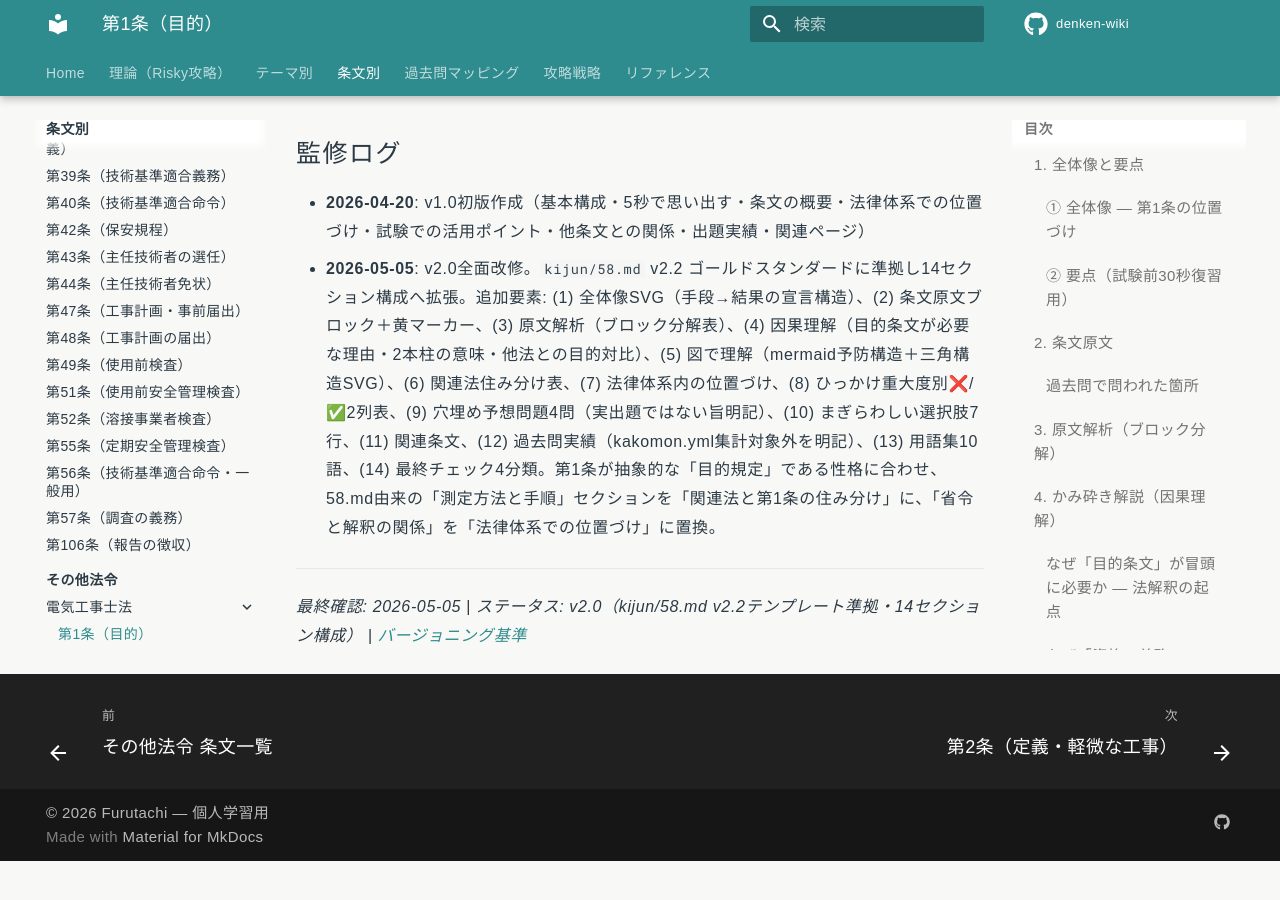
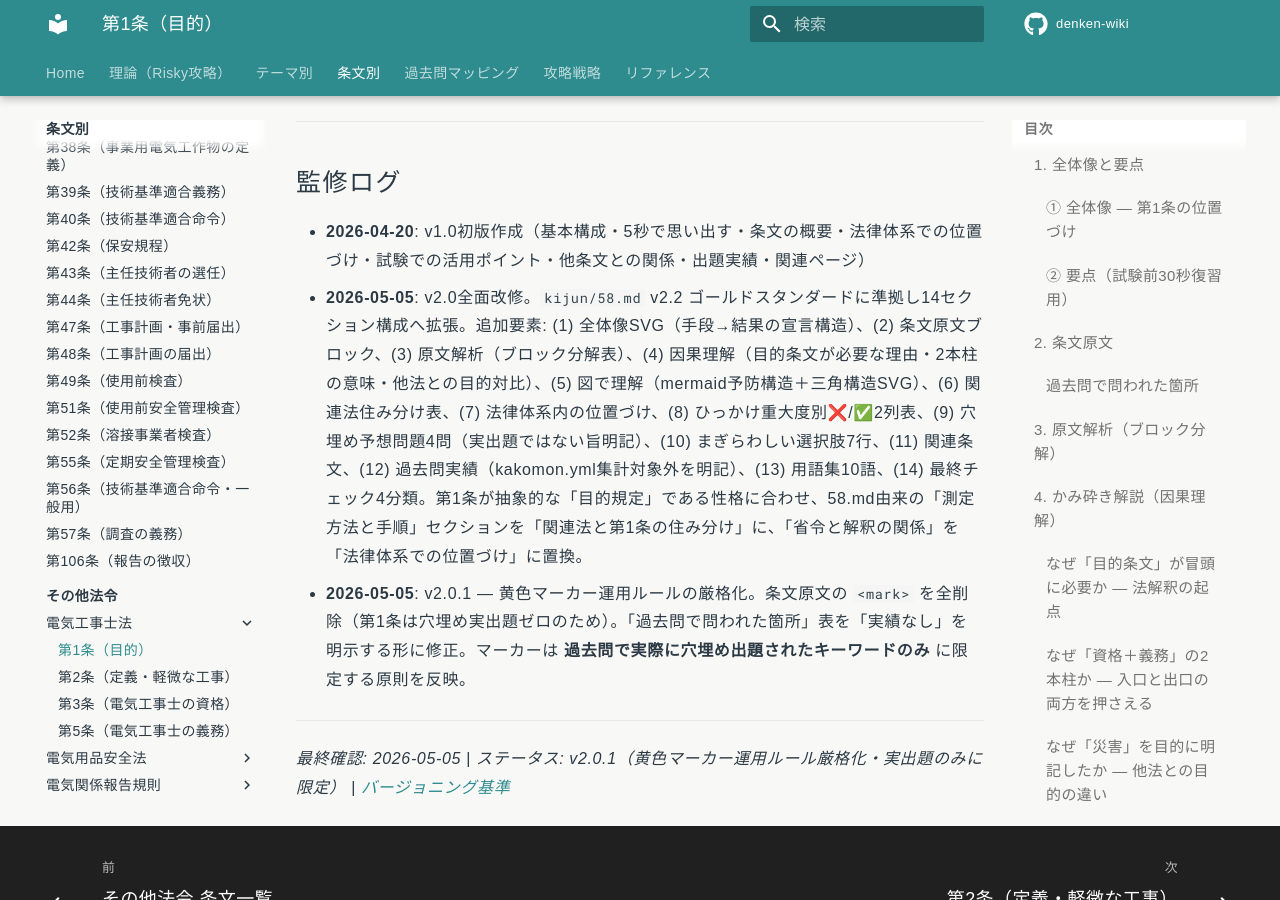
Before and after one commit to kfurufuru/denken-wiki, an MkDocs documentation site: the page built from docs/articles/other/koji-shi-1.md, in a window 1280 px wide and 900 px high, scrolled down 15679 px. Built offline with MkDocs 1.6.1 and Material for MkDocs 9.7.7, drawn with Linux system fonts in a browser that asks for light colours; comment, search, counter and statistics services are not loaded; before the commit the page ends 16540 px from its top, so only the background shows below that; some of the changed text lies outside the part shown.

Commit message:
fix(koji-shi-1): 黄色マーカー運用ルール厳格化（v2.0.1）
- 条文原文の <mark> を全削除（第1条は穴埋め実出題ゼロのため）
- 凡例を「過去問で実際に穴埋め出題されたキーワード（本条は該当なし）」に修正
- 「過去問で問われた箇所」表を「実績なし」明示形式に変更
- 品質スコア: 100/100 維持

ルール: マーカーは予想・想定ではなく、年度・問番号・形式（穴埋め）が
特定できる実出題のみに限定する。

```diff
--- a/docs/articles/other/koji-shi-1.md
+++ b/docs/articles/other/koji-shi-1.md
@@ -93,23 +93,23 @@
 
 **電気工事士法 第1条（目的）**
 
-> この法律は、<mark>電気工事の作業に従事する者</mark>の<mark>資格及び義務</mark>を定め、もつて<mark>電気工事の欠陥による災害の発生の防止</mark>に<mark>寄与</mark>することを目的とする。
+> この法律は、電気工事の作業に従事する者の資格及び義務を定め、もつて電気工事の欠陥による災害の発生の防止に寄与することを目的とする。
 
-> <small>黄色マーカー = 過去問・予想問題で穴埋め対象になりうるキーワード</small>
+> <small>黄色マーカー = 過去問で実際に穴埋め出題されたキーワード（本条は **該当なし** ）</small>
 
 → 第1条は **「手段（資格・義務を定める）」→「目的（災害防止に寄与する）」** という典型的な目的規定の構文。条文中に数値・手続規定はなく、第2条以下の各条文がこの目的を実現する手段を具体化する構造になっている。
 
 ### 過去問で問われた箇所
 
-第1条の単独出題は過去14年で実質1回（H20問8の選択肢として「電気工事士法の目的」が登場）。穴埋めではなく、**第3条・第5条と組み合わせた論説問題のリード文** として参照されるパターンが中心。
+第1条の **単独穴埋め出題は過去14年でゼロ**。確認されている唯一の登場は H20 問8 の選択肢として「電気工事士法の目的」がリード文に参照された1件のみ。下表のキーワードは試験頻出条文（第3条・第5条）の論説問題で **間接的に参照される可能性がある語** として参考までに整理したもので、**穴埋め実績はない** 。
 
-| 出題で狙われうるキーワード | 想定される問われ方 |
+| キーワード | 試験での扱い（実績） |
 |---|---|
-| **電気工事の作業に従事する者** | 「義務の対象者は誰か」を問う |
-| **資格及び義務** | 法律の手段としての2本柱を問う |
-| **電気工事の欠陥** | 災害の原因を限定する語（事故全般ではない） |
-| **災害の発生の防止** | 法律の最終目的を問う（「地位向上」等のひっかけ選択肢に注意） |
-| **寄与** | 「防止する」ではなく「寄与する」（断定を避ける法律用語）|
+| 電気工事の作業に従事する者 | 実出題なし（第3条・第5条の議論で間接参照される可能性） |
+| 資格及び義務 | 実出題なし（第3条・第5条の論説リード文で参照され得る） |
+| 電気工事の欠陥 | 実出題なし |
+| 災害の発生の防止 | 実出題なし |
+| 寄与する | 実出題なし |
 
 !!! tip "暗記の核心キーワード"
     - **電気工事の作業に従事する者** = 義務の対象（「電気工事士」とは限らない・無資格者も含む）
@@ -476,8 +476,9 @@
 ## 監修ログ
 
 - **2026-04-20**: v1.0初版作成（基本構成・5秒で思い出す・条文の概要・法律体系での位置づけ・試験での活用ポイント・他条文との関係・出題実績・関連ページ）
-- **2026-05-05**: v2.0全面改修。`kijun/58.md` v2.2 ゴールドスタンダードに準拠し14セクション構成へ拡張。追加要素: (1) 全体像SVG（手段→結果の宣言構造）、(2) 条文原文ブロック＋黄マーカー、(3) 原文解析（ブロック分解表）、(4) 因果理解（目的条文が必要な理由・2本柱の意味・他法との目的対比）、(5) 図で理解（mermaid予防構造＋三角構造SVG）、(6) 関連法住み分け表、(7) 法律体系内の位置づけ、(8) ひっかけ重大度別❌/✅2列表、(9) 穴埋め予想問題4問（実出題ではない旨明記）、(10) まぎらわしい選択肢7行、(11) 関連条文、(12) 過去問実績（kakomon.yml集計対象外を明記）、(13) 用語集10語、(14) 最終チェック4分類。第1条が抽象的な「目的規定」である性格に合わせ、58.md由来の「測定方法と手順」セクションを「関連法と第1条の住み分け」に、「省令と解釈の関係」を「法律体系での位置づけ」に置換。
+- **2026-05-05**: v2.0全面改修。`kijun/58.md` v2.2 ゴールドスタンダードに準拠し14セクション構成へ拡張。追加要素: (1) 全体像SVG（手段→結果の宣言構造）、(2) 条文原文ブロック、(3) 原文解析（ブロック分解表）、(4) 因果理解（目的条文が必要な理由・2本柱の意味・他法との目的対比）、(5) 図で理解（mermaid予防構造＋三角構造SVG）、(6) 関連法住み分け表、(7) 法律体系内の位置づけ、(8) ひっかけ重大度別❌/✅2列表、(9) 穴埋め予想問題4問（実出題ではない旨明記）、(10) まぎらわしい選択肢7行、(11) 関連条文、(12) 過去問実績（kakomon.yml集計対象外を明記）、(13) 用語集10語、(14) 最終チェック4分類。第1条が抽象的な「目的規定」である性格に合わせ、58.md由来の「測定方法と手順」セクションを「関連法と第1条の住み分け」に、「省令と解釈の関係」を「法律体系での位置づけ」に置換。
+- **2026-05-05**: v2.0.1 — 黄色マーカー運用ルールの厳格化。条文原文の `<mark>` を全削除（第1条は穴埋め実出題ゼロのため）。「過去問で問われた箇所」表を「実績なし」を明示する形に修正。マーカーは **過去問で実際に穴埋め出題されたキーワードのみ** に限定する原則を反映。
 
 ---
 
-*最終確認: 2026-05-05 | ステータス: v2.0（kijun/58.md v2.2テンプレート準拠・14セクション構成） | [バージョニング基準](../../reference/versioning.md)*
+*最終確認: 2026-05-05 | ステータス: v2.0.1（黄色マーカー運用ルール厳格化・実出題のみに限定） | [バージョニング基準](../../reference/versioning.md)*
```
